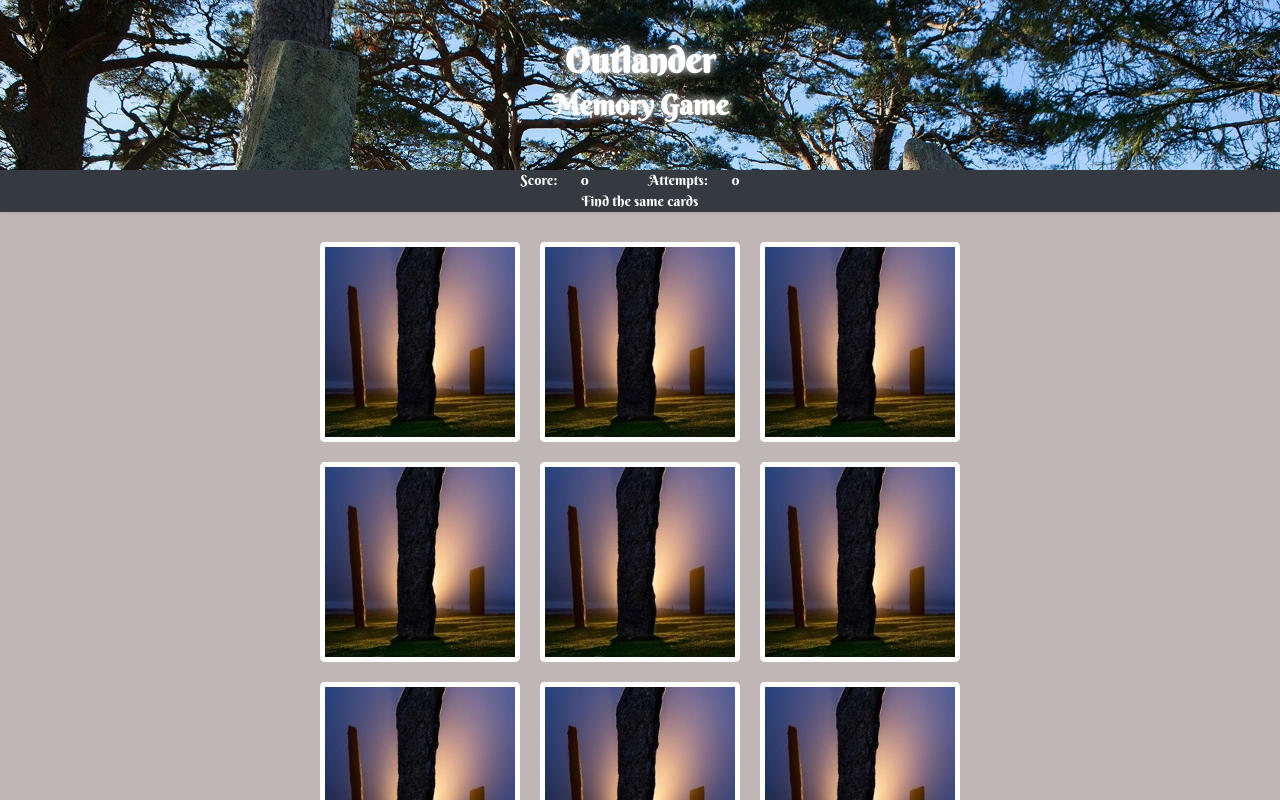
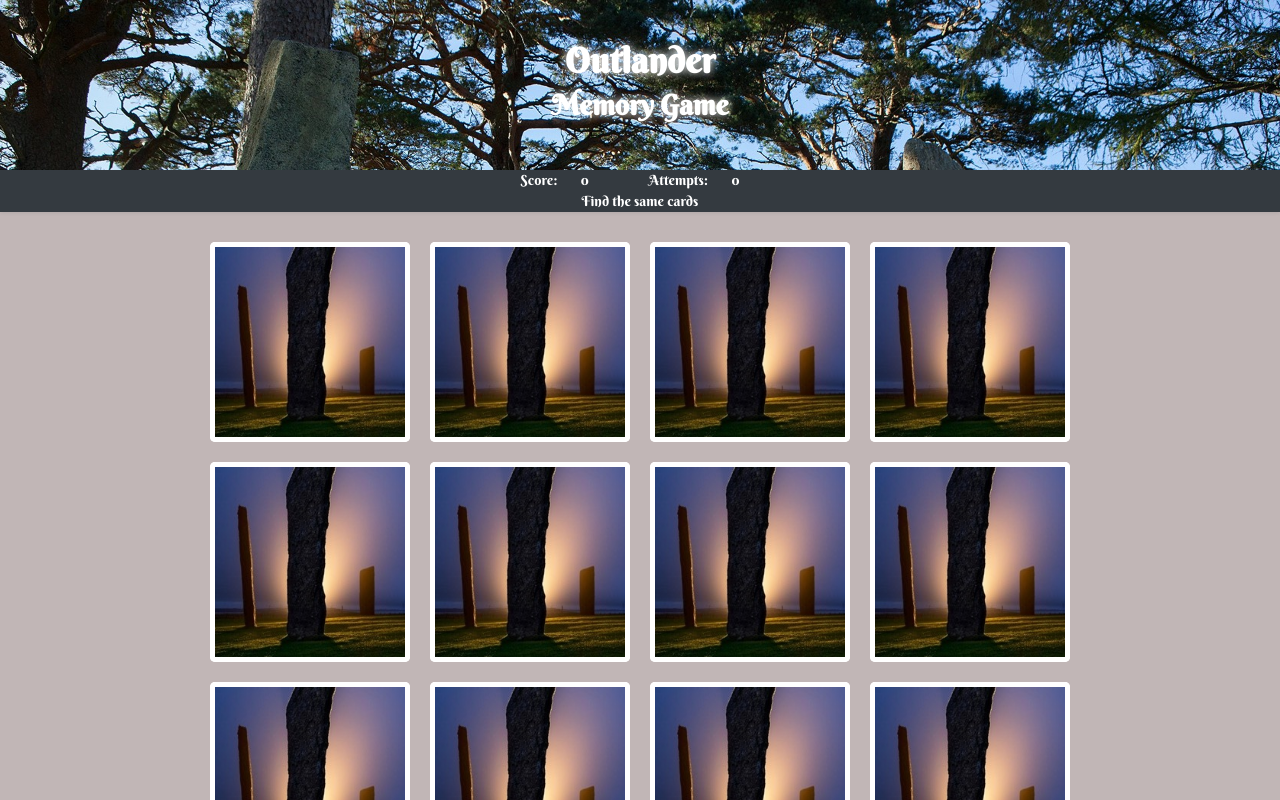
Before and after one commit to carolinapc/memory-game, a React (Create React App) app: page / in a window 1280 px wide. Shown: the top 800 px of the page. Built offline with nearby package versions, Linux system fonts and the light colour scheme.

Commit message:
changed the wrap img max width

```diff
--- a/src/App.css
+++ b/src/App.css
@@ -53,10 +53,10 @@ body{
 }
 
 .wrap-card {
-  padding: 20px;
+  padding: 20px 0;
   display: flex;
   flex-wrap: wrap;
-  max-width: 800px;
+  max-width: 900px;
   margin: 0 auto;
   justify-content: center;
 }
```
